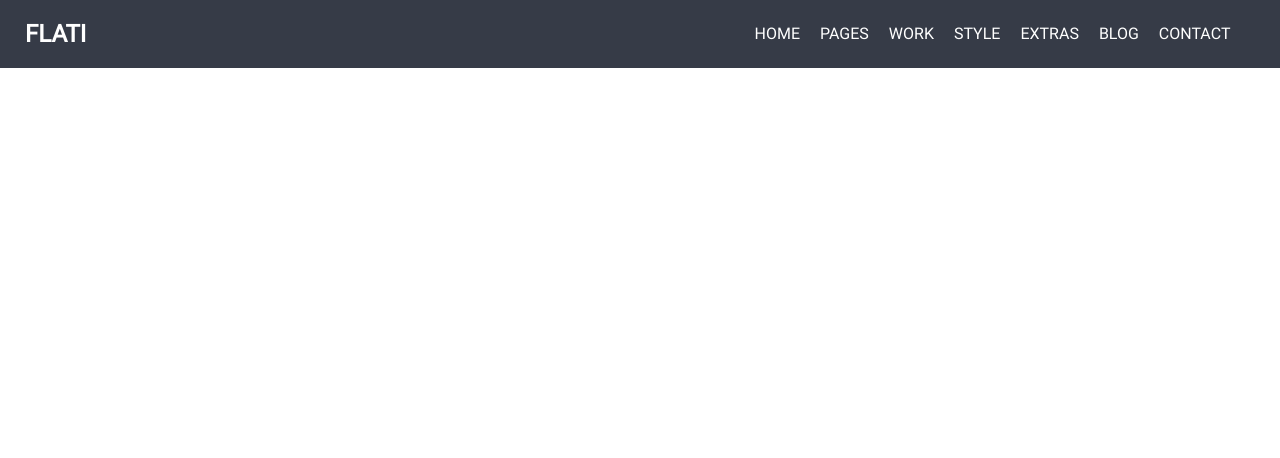
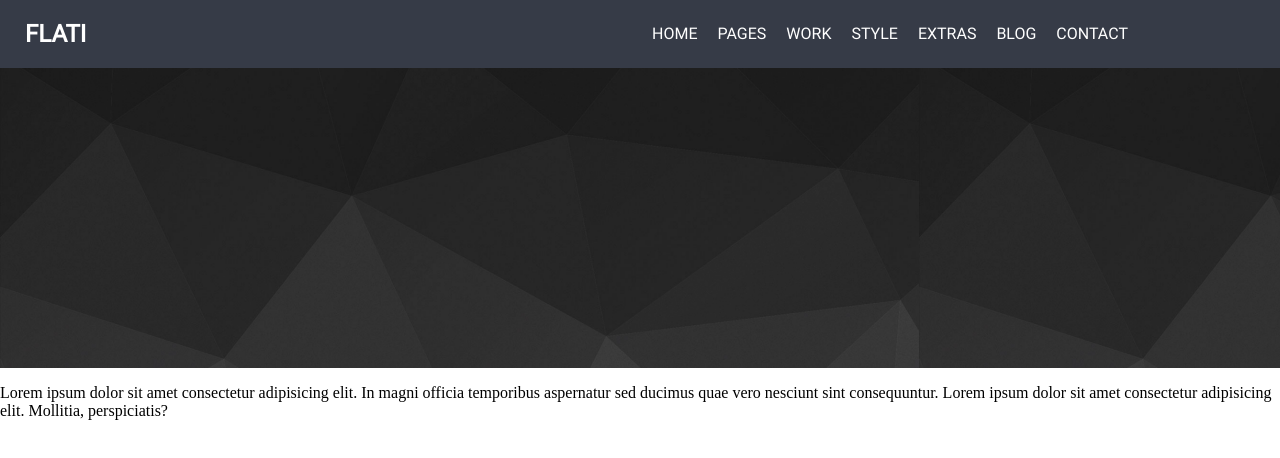
Before and after one commit to JamilaaH/html-sass-flati-siteweb, a website: page index.html in a window 1280 px wide. Drawn offline with Linux system fonts and the light colour scheme.

Commit message:
projet initialisé

```diff
--- a/index.html
+++ b/index.html
@@ -26,7 +26,15 @@
                 </ul>
             </div>
         </nav>
+        <div class="banner">
+        </div>
     </header>
+
+    <!-- section 1 -->
+
+    <section class="section1">
+        <p>Lorem ipsum <span class="surligne">dolor</span> sit amet consectetur adipisicing elit. In magni officia temporibus aspernatur sed <span class="gras-bleu">ducimus</span> quae vero nesciunt sint consequuntur. Lorem ipsum dolor sit amet consectetur <span class="gras-grey"> adipisicing elit. </span> Mollitia, perspiciatis?</p>
+    </section>
 
 
 </body>
--- a/src/sass/modules/_header.sass
+++ b/src/sass/modules/_header.sass
@@ -17,7 +17,7 @@ header
             color: white
 
         .navigation
-            flex: 2
+            flex: 4
 
             ul
                 list-style: none
@@ -31,3 +31,8 @@ header
                     a
                         text-decoration: none
                         color: white
+
+    .banner
+            background-image: url("/public/img/bg-header.png")
+            background-size: contain
+            height: 300px
```
Also changed, not shown: public/css/app.css.
